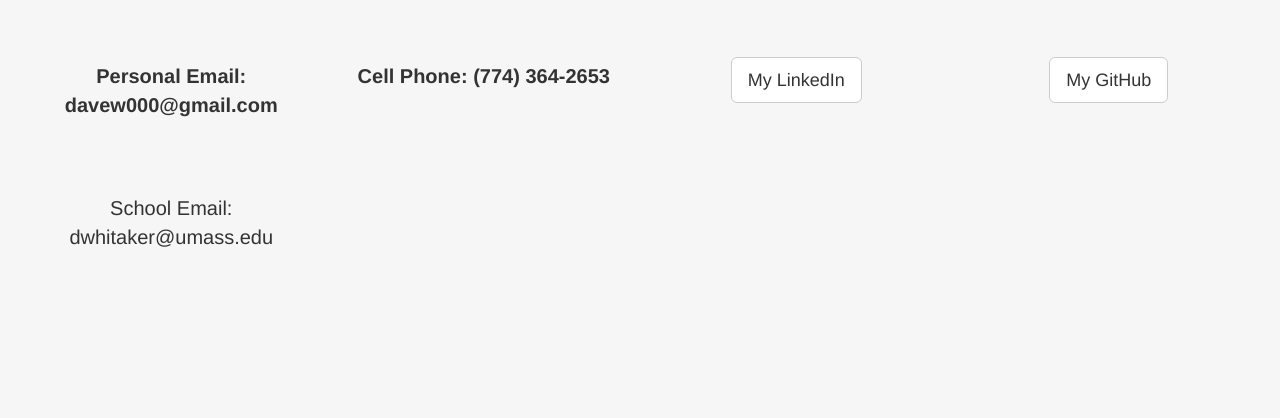
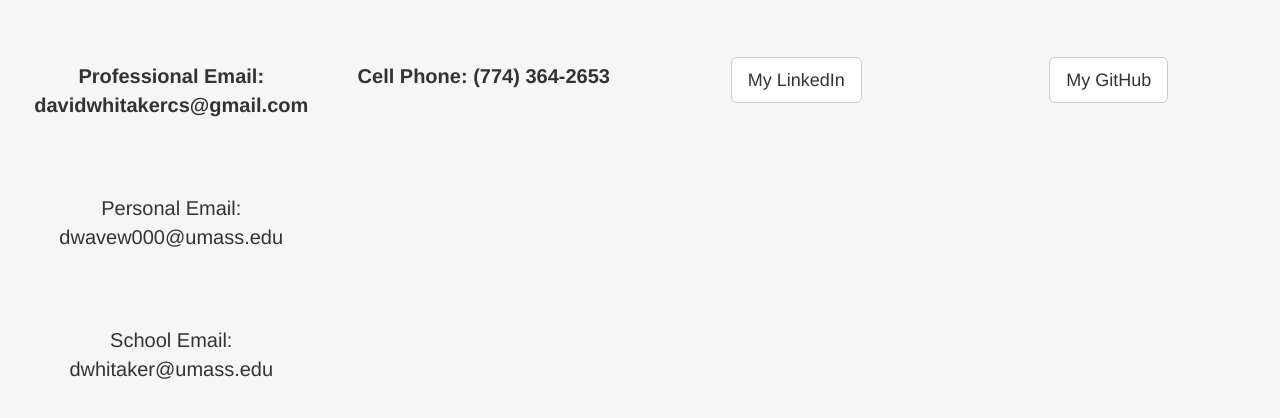
Before and after one commit to dgwhitaker/Portfolio, a plain HTML site: page index.html in a window 1280 px wide. Shown: the part 7424-7842 px from the top of the page. Drawn offline with nearby package versions, Linux system fonts and the light colour scheme.

Commit message:
minor changes.

```diff
--- a/index.html
+++ b/index.html
@@ -647,7 +647,8 @@
 <div class = "row-fluid contact_body" align="center">
   <div class = "col-md-3">
      <img src="img/email.png">
-     <p class = "c"><b>Personal Email: davew000@gmail.com </b></p>
+     <p class = "c"><b>Professional Email: davidwhitakercs@gmail.com </b></p>
+     <p class = "c">Personal Email: dwavew000@umass.edu</p>
      <p class = "c">School Email: dwhitaker@umass.edu</p>
   </div>
 
```
